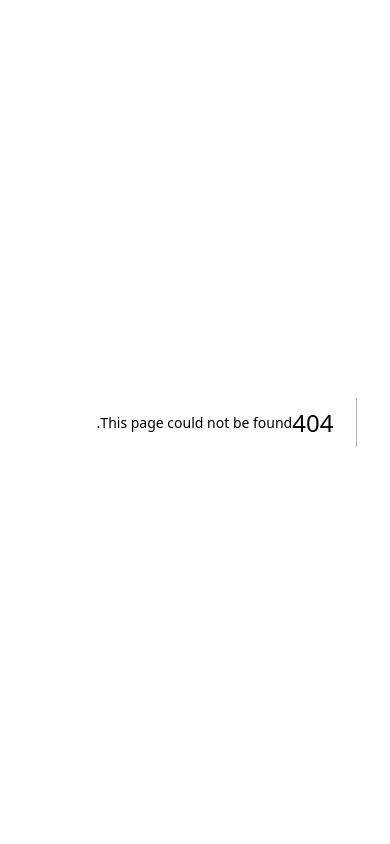
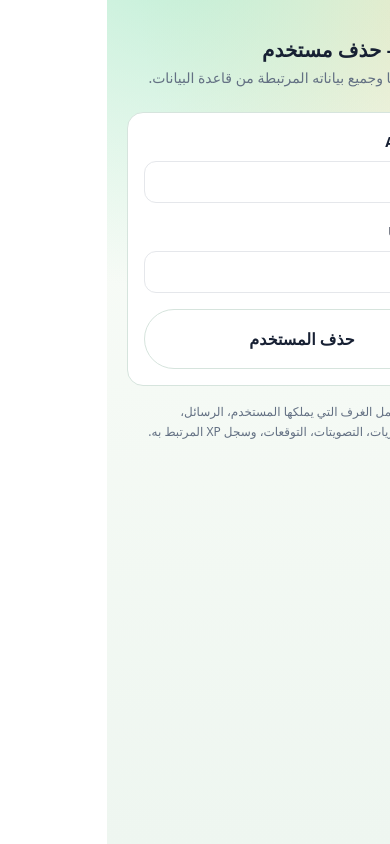
Before and after one commit to nasserAds/otherhalf, a Next.js app in the folder frontend/: page /admin/users in a window 390 px wide. Before the commit this address had no page. Built offline with nearby package versions, Linux system fonts and the light colour scheme; no server answers.

Commit message:
feat: add responsive admin user deletion page

```diff
--- /dev/null
+++ b/frontend/app/admin/users/page.tsx
@@ -0,0 +1,120 @@
+'use client';
+
+import { useState } from 'react';
+import { PageTransition } from '@/components/ui/PageTransition';
+import { Button } from '@/components/ui/Button';
+import { ApiError, api } from '@/lib/api';
+
+export default function AdminUsersPage() {
+  const [adminKey, setAdminKey] = useState('');
+  const [username, setUsername] = useState('');
+  const [deleting, setDeleting] = useState(false);
+  const [message, setMessage] = useState('');
+
+  async function handleDelete() {
+    const key = adminKey.trim();
+    const targetUsername = username.trim();
+
+    if (!key || !targetUsername) {
+      setMessage('أدخل Admin Key واسم المستخدم أولاً.');
+      return;
+    }
+
+    if (!window.confirm(`هل أنت متأكد من حذف المستخدم "${targetUsername}" وكل بياناته؟`)) {
+      return;
+    }
+
+    setDeleting(true);
+    setMessage('');
+
+    try {
+      const result = await api.deleteAdminUser(key, targetUsername);
+      setUsername('');
+      setMessage(`تم حذف "${result.username}" وجميع بياناته بنجاح.`);
+    } catch (error) {
+      if (error instanceof ApiError && error.status === 401) {
+        setMessage('Admin Key غير صحيح.');
+      } else if (error instanceof ApiError && error.status === 404) {
+        setMessage('المستخدم غير موجود.');
+      } else if (error instanceof ApiError && error.status === 503) {
+        setMessage('Admin deletion غير مفعّل على السيرفر.');
+      } else {
+        setMessage('تعذر حذف المستخدم الآن.');
+      }
+    } finally {
+      setDeleting(false);
+    }
+  }
+
+  return (
+    <PageTransition>
+      <div className="mb-6">
+        <h1 className="text-xl font-extrabold">Admin — حذف مستخدم</h1>
+        <p className="mt-1 text-sm text-fg-500">
+          احذف مستخدمًا وجميع بياناته المرتبطة من قاعدة البيانات.
+        </p>
+      </div>
+
+      <div className="rounded-2xl border border-line-800 bg-ink-900 p-4 sm:p-5">
+        <div className="flex flex-col gap-4">
+          <div>
+            <label htmlFor="admin-key" className="font-bold text-sm">
+              Admin Key
+            </label>
+            <input
+              id="admin-key"
+              type="password"
+              value={adminKey}
+              onChange={(e) => {
+                setAdminKey(e.target.value);
+                setMessage('');
+              }}
+              autoComplete="off"
+              className="mt-2 w-full min-w-0 rounded-xl border border-line-700 bg-bg-900 px-3 py-2.5 text-sm outline-none focus:border-mint"
+            />
+          </div>
+
+          <div>
+            <label htmlFor="username" className="font-bold text-sm">
+              Username
+            </label>
+            <input
+              id="username"
+              value={username}
+              onChange={(e) => {
+                setUsername(e.target.value);
+                setMessage('');
+              }}
+              maxLength={20}
+              dir="auto"
+              className="mt-2 w-full min-w-0 rounded-xl border border-line-700 bg-bg-900 px-3 py-2.5 text-sm outline-none focus:border-mint"
+              onKeyDown={(e) => {
+                if (e.key === 'Enter') void handleDelete();
+              }}
+            />
+          </div>
+
+          <Button
+            variant="ghost"
+            onClick={handleDelete}
+            disabled={deleting}
+            className="w-full border-danger/30 text-danger"
+          >
+            {deleting ? 'جاري الحذف...' : 'حذف المستخدم'}
+          </Button>
+
+          {message && (
+            <p className="text-sm font-bold text-fg-500" role="status">
+              {message}
+            </p>
+          )}
+        </div>
+      </div>
+
+      <p className="mt-4 text-xs leading-5 text-fg-500">
+        الحذف نهائي ويشمل الغرف التي يملكها المستخدم، الرسائل، المشاركات،
+        المباريات، التصويتات، التوقعات، وسجل XP المرتبط به.
+      </p>
+    </PageTransition>
+  );
+}
```
